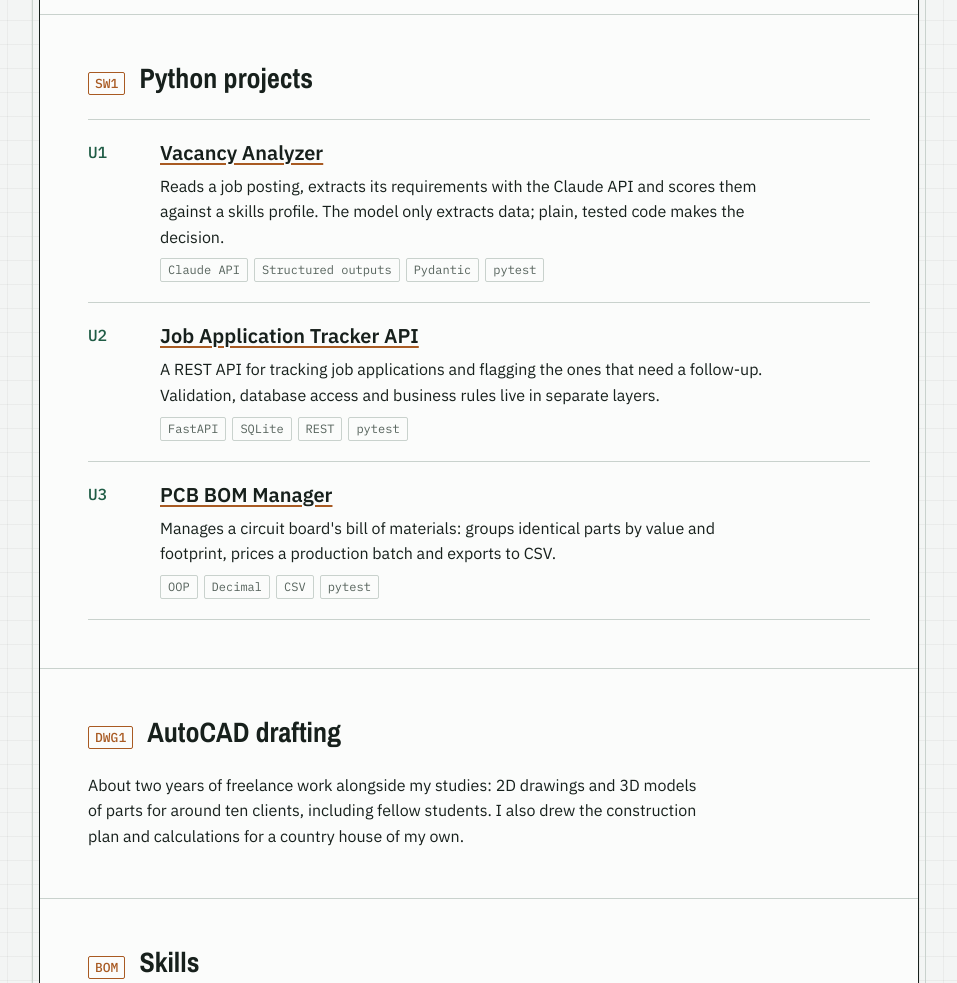
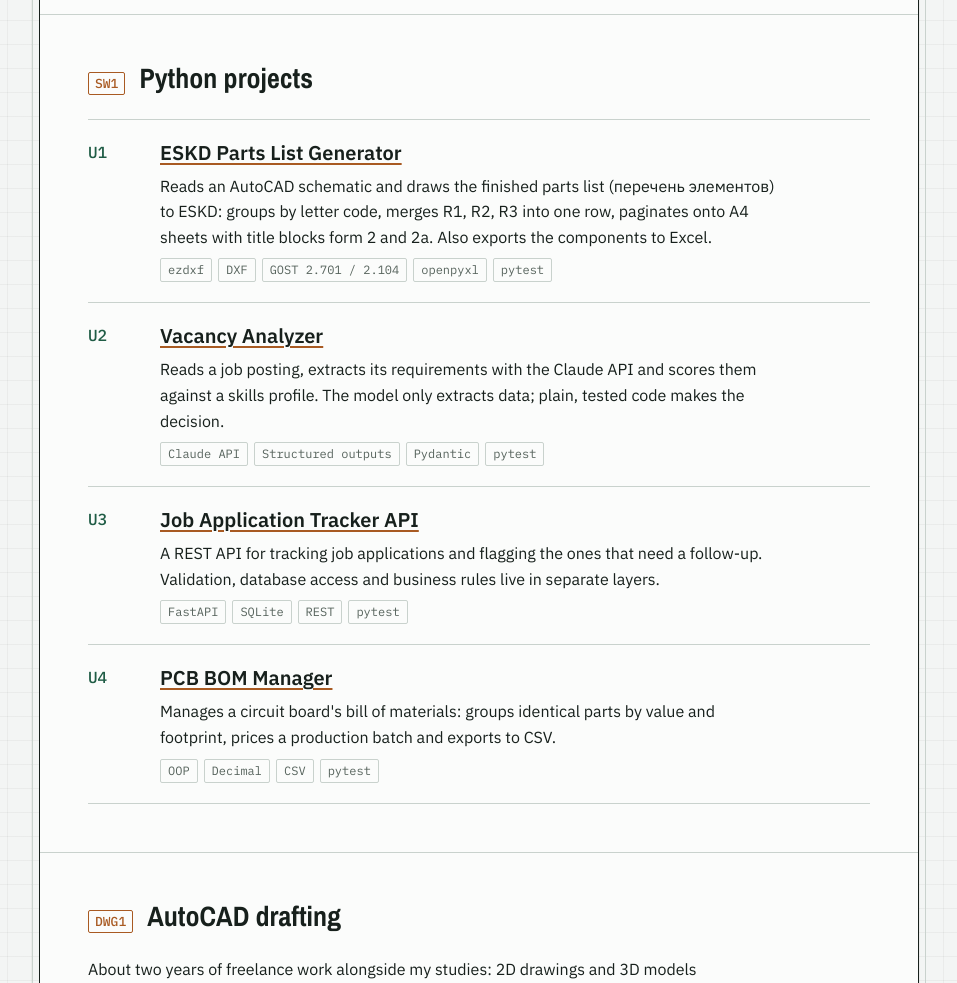
Before and after one commit to Ethereall-Pluto/Ethereall-Pluto.github.io, a plain HTML site: page index.html in a window 1280 px wide. Shown: the part 940-1923 px from the top of the page, without its empty margins (161-1118 px from the left). Drawn offline with nearby package versions, Linux system fonts and the light colour scheme.

Commit message:
Add ESKD Parts List Generator to projects

```diff
--- a/index.html
+++ b/index.html
@@ -234,13 +234,21 @@ p { margin: 0; max-width: 65ch; }
       <article class="project">
         <span class="des">U1</span>
         <div>
+          <h3><a href="https://github.com/Ethereall-Pluto/eskd-bom">ESKD Parts List Generator</a></h3>
+          <p>Reads an AutoCAD schematic and draws the finished parts list (перечень элементов) to ESKD: groups by letter code, merges R1, R2, R3 into one row, paginates onto A4 sheets with title blocks form 2 and 2a. Also exports the components to Excel.</p>
+          <ul class="stack"><li>ezdxf</li><li>DXF</li><li>GOST 2.701 / 2.104</li><li>openpyxl</li><li>pytest</li></ul>
+        </div>
+      </article>
+      <article class="project">
+        <span class="des">U2</span>
+        <div>
           <h3><a href="https://github.com/Ethereall-Pluto/vacancy-analyzer">Vacancy Analyzer</a></h3>
           <p>Reads a job posting, extracts its requirements with the Claude API and scores them against a skills profile. The model only extracts data; plain, tested code makes the decision.</p>
           <ul class="stack"><li>Claude API</li><li>Structured outputs</li><li>Pydantic</li><li>pytest</li></ul>
         </div>
       </article>
       <article class="project">
-        <span class="des">U2</span>
+        <span class="des">U3</span>
         <div>
           <h3><a href="https://github.com/Ethereall-Pluto/job-tracker-api">Job Application Tracker API</a></h3>
           <p>A REST API for tracking job applications and flagging the ones that need a follow-up. Validation, database access and business rules live in separate layers.</p>
@@ -248,7 +256,7 @@ p { margin: 0; max-width: 65ch; }
         </div>
       </article>
       <article class="project">
-        <span class="des">U3</span>
+        <span class="des">U4</span>
         <div>
           <h3><a href="https://github.com/Ethereall-Pluto/pcb-bom-manager">PCB BOM Manager</a></h3>
           <p>Manages a circuit board's bill of materials: groups identical parts by value and footprint, prices a production batch and exports to CSV.</p>
```
